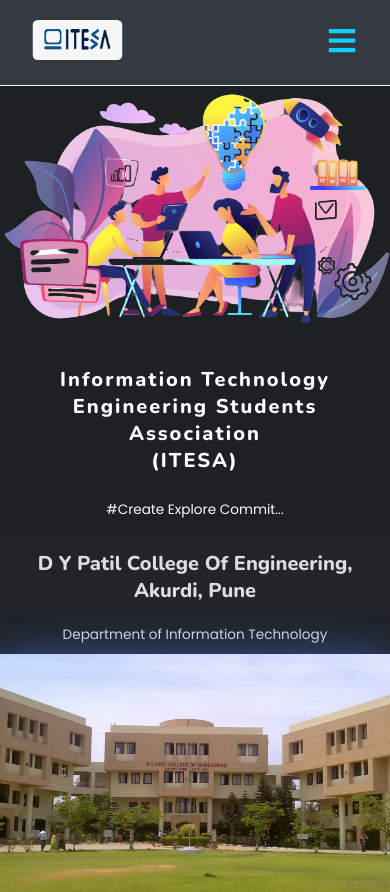
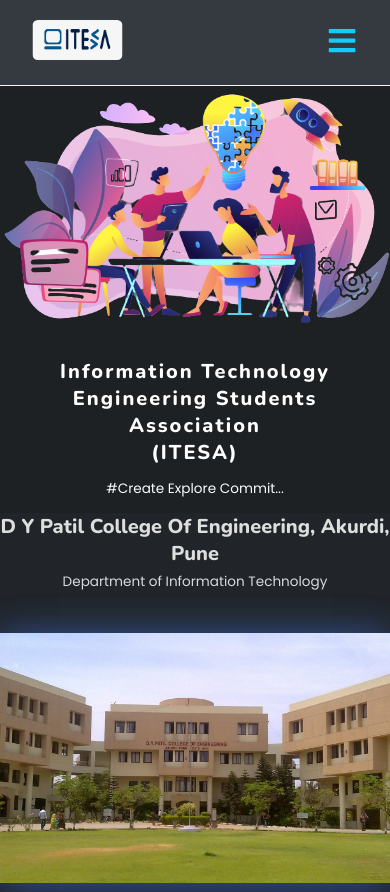
Before and after one commit to ITESA-DYPCOE/ITESA_WEBSITE, a React (Create React App) app: page / in a window 390 px wide. Shown: the top 892 px of the page. Built offline with nearby package versions, Linux system fonts and the light colour scheme.

Commit message:
keyframes added to heading

```diff
--- a/src/components/About/About.css
+++ b/src/components/About/About.css
@@ -51,10 +51,6 @@
   height: 250px;
 }
 
-.image {
-	max-width: 100%;
-}
-
 .card {
   width: 95%;
   height: auto;
@@ -89,6 +85,58 @@
   padding-bottom: 10px;
   /* font-family: "Nunito", sans-serif;
 	letter-spacing: 1.3px; */
+}
+
+.boxie-info {
+  text-align: center;
+  color: #f8fcff;
+  font-size: 1.4rem;
+  padding-bottom: 10px;
+  /* font-family: "Nunito", sans-serif;
+	letter-spacing: 1.3px; */
+}
+
+@keyframes fontbulger0 {
+  0% {
+    transform: translate3d(-20%, 0, 0);
+  }
+  100% {
+    transform: translateZ(0);
+  }
+}
+
+.login-image {
+  animation: fontbulger0 0.8s ease-in-out;
+}
+
+@keyframes fontbulger {
+  0% {
+    font-size: 2.5rem;
+    transform: translate3d(10%, 0, 0);
+  }
+  100% {
+    font-size: 2.5rem;
+    transform: translateZ(0);
+  }
+}
+
+@keyframes fontbulger2 {
+  0% {
+    font-size: 1.4rem;
+    transform: translate3d(0, 50%, 0);
+  }
+  100% {
+    font-size: 1.4rem;
+    transform: translateZ(0);
+  }
+}
+
+.box-heading {
+  animation: fontbulger 0.8s ease-in-out;
+}
+
+.motive {
+  animation: fontbulger2 1s ease-in-out;
 }
 
 .box-heading-light {
@@ -126,20 +174,53 @@
 
   .box-heading {
     font-size: 1.25rem;
-		padding: 1rem;
+    padding: 0.5rem 1rem;
+    margin: 0;
   }
 
   .motive {
     font-size: 0.85rem;
   }
 
+  .boxie-info {
+    font-size: 0.85rem;
+  }
+
   .box-sub-heading {
-		padding: 1rem;
     font-size: 1.25rem;
   }
 
   .boxie-child1 {
     padding: 0;
+  }
+
+  @keyframes fontbulger {
+    0% {
+      font-size: 1.25rem;
+      transform: translate3d(-10%, 0, 0);
+    }
+    100% {
+      font-size: 1.25rem;
+      transform: translateZ(0);
+    }
+  }
+
+  .box-heading {
+    animation: fontbulger 0.8s ease-in-out;
+  }
+
+  @keyframes fontbulger2 {
+    0% {
+      font-size: 0.85rem;
+      transform: translate3d(0, 50%, 0);
+    }
+    100% {
+      font-size: 0.85rem;
+      transform: translateZ(0);
+    }
+  }
+  .motive {
+    animation: fontbulger2 1s ease-in-out;
   }
 }
 @media screen and (max-width: 1296px) {
--- a/src/components/About/About.js
+++ b/src/components/About/About.js
@@ -38,7 +38,7 @@
 					<h1 className="box-sub-heading box-heading-dark">
 						D Y Patil College Of Engineering, Akurdi, Pune
 					</h1>
-					<p className="motive">Department of Information Technology</p>
+					<p className="boxie-info">Department of Information Technology</p>
 				</div>
 			</div>
 		</>
```
Lines whose indentation alone changed are shown as unchanged.
